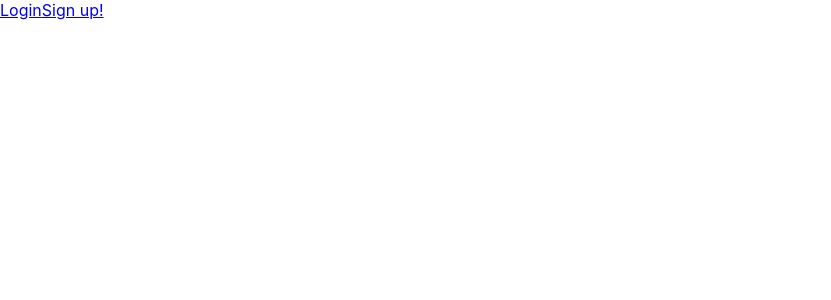
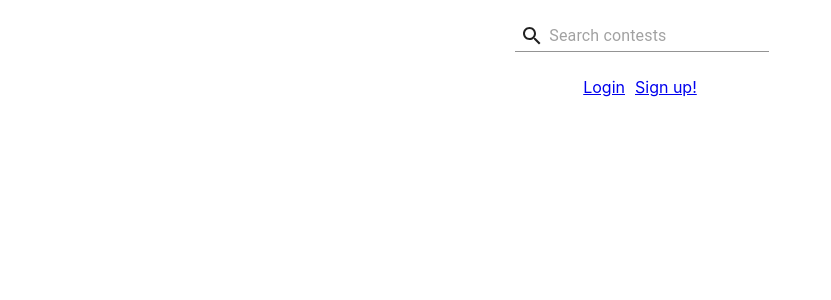
Before and after one commit to GA-hackathon/friendly-competition, a React (Create React App) app in the folder client/: page / in a window 1280 px wide. Shown: the top 300 px of the page, without its empty margins (0-831 px from the left). Built offline with nearby package versions, Linux system fonts and the light colour scheme.

Commit message:
update search.jsx and home.jsx

```diff
--- a/client/package.json
+++ b/client/package.json
@@ -3,7 +3,6 @@
   "version": "0.1.0",
   "private": true,
   "dependencies": {
-    "@material-ui/core": "^4.11.2",
     "@material-ui/icons": "^4.11.2",
     "@testing-library/jest-dom": "^5.11.4",
     "@testing-library/react": "^11.1.0",
--- /dev/null
+++ b/client/src/components/Form/Search.jsx
@@ -0,0 +1,38 @@
+import React from "react";
+import Input from "@material-ui/core/Input";
+import SearchIcon from "@material-ui/icons/Search";
+import ClearIcon from "@material-ui/icons/Clear";
+import InputAdornment from "@material-ui/core/InputAdornment";
+import FormControl from "@material-ui/core/FormControl";
+import styled from "styled-components";
+
+let Div = styled.div`
+  .clear {
+    cursor: pointer;
+  }
+`;
+function Search({ search, setSearch }) {
+  return (
+    <Div>
+      <FormControl>
+        <Input
+          value={search}
+          placeholder="Search contests"
+          onChange={(e) => setSearch(e.target.value)}
+          id="input-with-icon-adornment"
+          startAdornment={
+            <InputAdornment position="start">
+              {!search ? (
+                <SearchIcon />
+              ) : (
+                <ClearIcon className="clear" onClick={() => setSearch("")} />
+              )}
+            </InputAdornment>
+          }
+        />
+      </FormControl>
+    </Div>
+  );
+}
+
+export default Search;
--- a/client/src/screens/main/Home.jsx
+++ b/client/src/screens/main/Home.jsx
@@ -2,9 +2,13 @@ import { Link } from "react-router-dom";
 import { useStateValue } from "../../providers/CurrentUserProvider";
 import { removeToken } from "../../services/auth";
 import { useHistory } from "react-router-dom";
+import { useState } from "react";
+import Search from "../../components/Form/Search";
+import Wrapper from "./styledHome";
 
 function Home() {
   const [{ currentUser }, dispatch] = useStateValue();
+  const [search, setSearch] = useState("");
 
   const history = useHistory();
   const handleLogout = () => {
@@ -15,12 +19,17 @@ function Home() {
   };
 
   return (
-    <div>
-      <div>{currentUser && <>Welcome {currentUser?.first_name}</>}</div>
-      {currentUser && <button onClick={handleLogout}>Log Out</button>}
-      <Link to="/login">Login</Link>
-      <Link to="/register">Sign up!</Link>
-    </div>
+    <Wrapper>
+      <div className="row-1">
+        {currentUser && <>Welcome {currentUser?.first_name}</>}&nbsp;
+        <Search search={search} setSearch={setSearch} />
+      </div>
+      <div>
+        {currentUser && <button onClick={handleLogout}>Log Out</button>}
+        <Link to="/login">Login</Link>
+        <Link to="/register">Sign up!</Link>
+      </div>
+    </Wrapper>
   );
 }
 
--- /dev/null
+++ b/client/src/screens/main/styledHome.js
@@ -0,0 +1,21 @@
+import styled from "styled-components";
+
+let Wrapper = styled.div`
+  display: flex;
+  justify-content: center;
+  flex-direction: column;
+  align-items: center;
+  .row-1 {
+    display: flex;
+    flex-flow: row wrap;
+    align-items: center;
+  }
+  div {
+    margin: 5px;
+  }
+  a {
+    padding: 5px;
+  }
+`;
+
+export default Wrapper;
```
Also changed, not shown: 1 other file (tests, documents, lock files or other folders).
